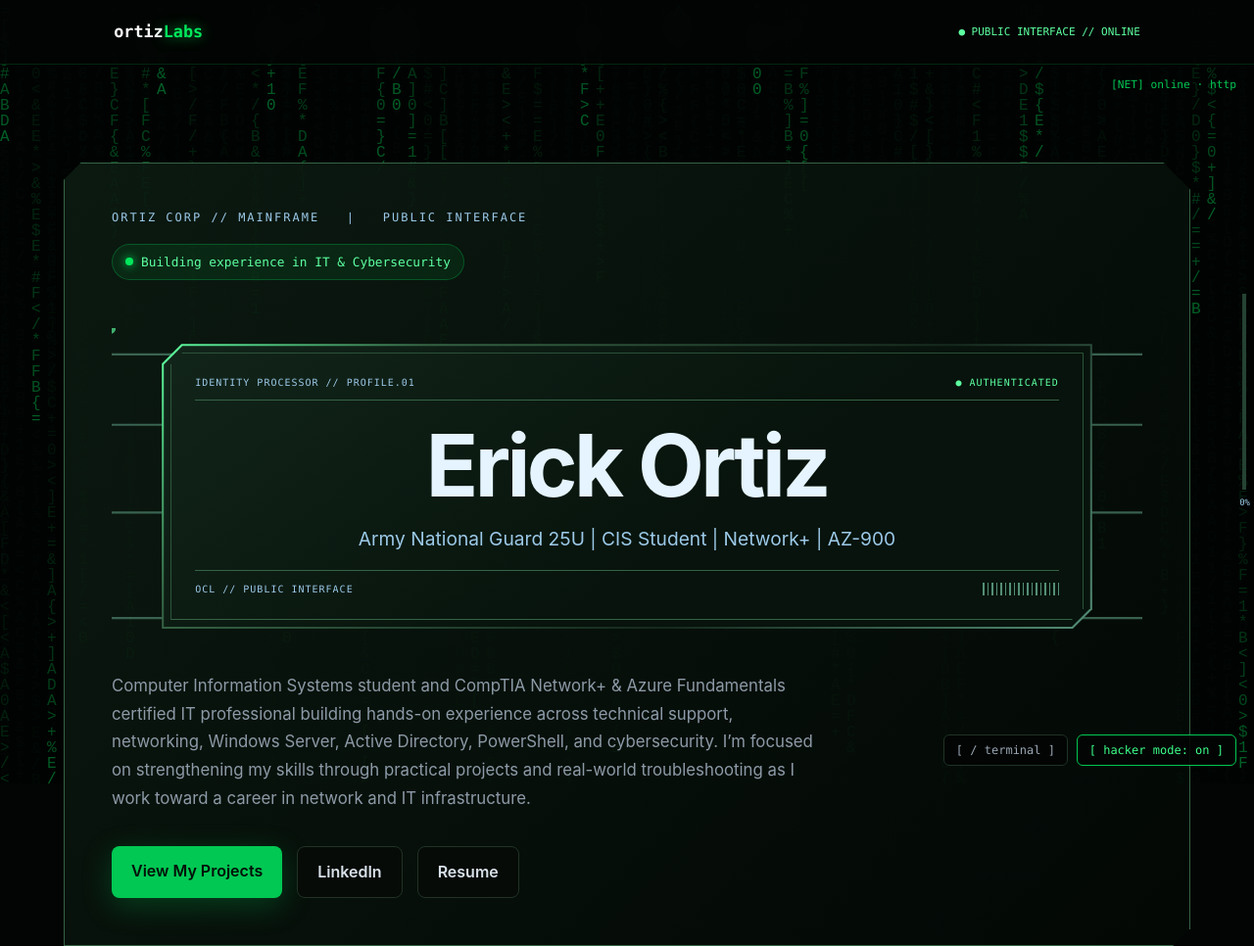
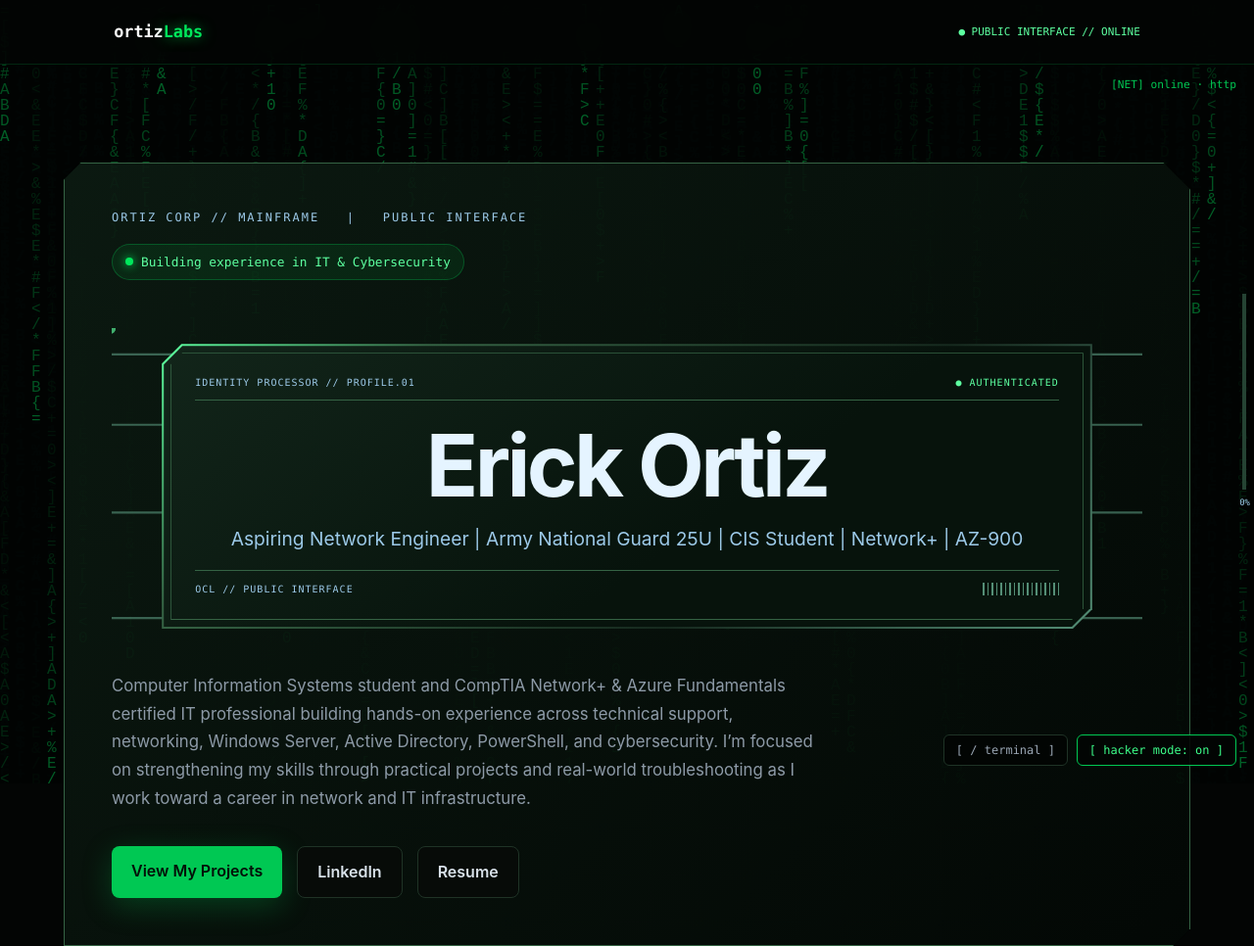
Before and after one commit to ErickOrtiz-01/ErickOrtiz-01, a plain HTML site: page index.html in a window 1280 px wide. Shown: the top 966 px of the page at 98% size. Drawn offline with Linux system fonts and the light colour scheme.

Commit message:
Update index.html

```diff
--- a/index.html
+++ b/index.html
@@ -1307,7 +1307,7 @@ body.hacker .identity-inner .hero-subtitle{color:#9cc9e8;margin:0;font-size:clam
             <h1>Erick <span>Ortiz</span></h1>
 
             <p class="hero-subtitle">
-                Army National Guard 25U | CIS Student | Network+ | AZ-900
+                Aspiring Network Engineer | Army National Guard 25U | CIS Student | Network+ | AZ-900
             </p>
                 <div class="identity-footer" aria-hidden="true"><span>OCL // PUBLIC INTERFACE</span><span class="identity-bars"></span></div>
                 </div></div>
```
